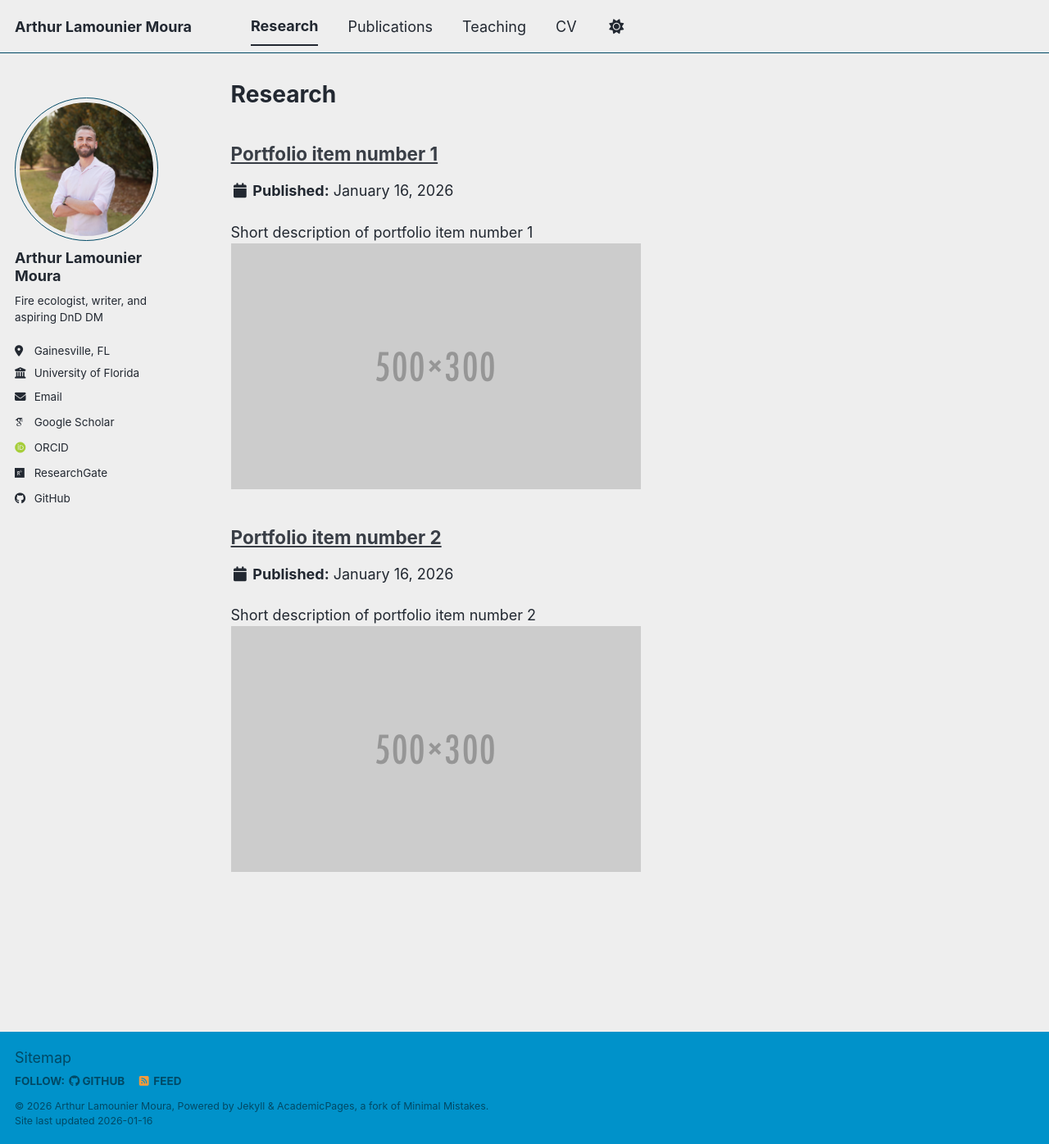
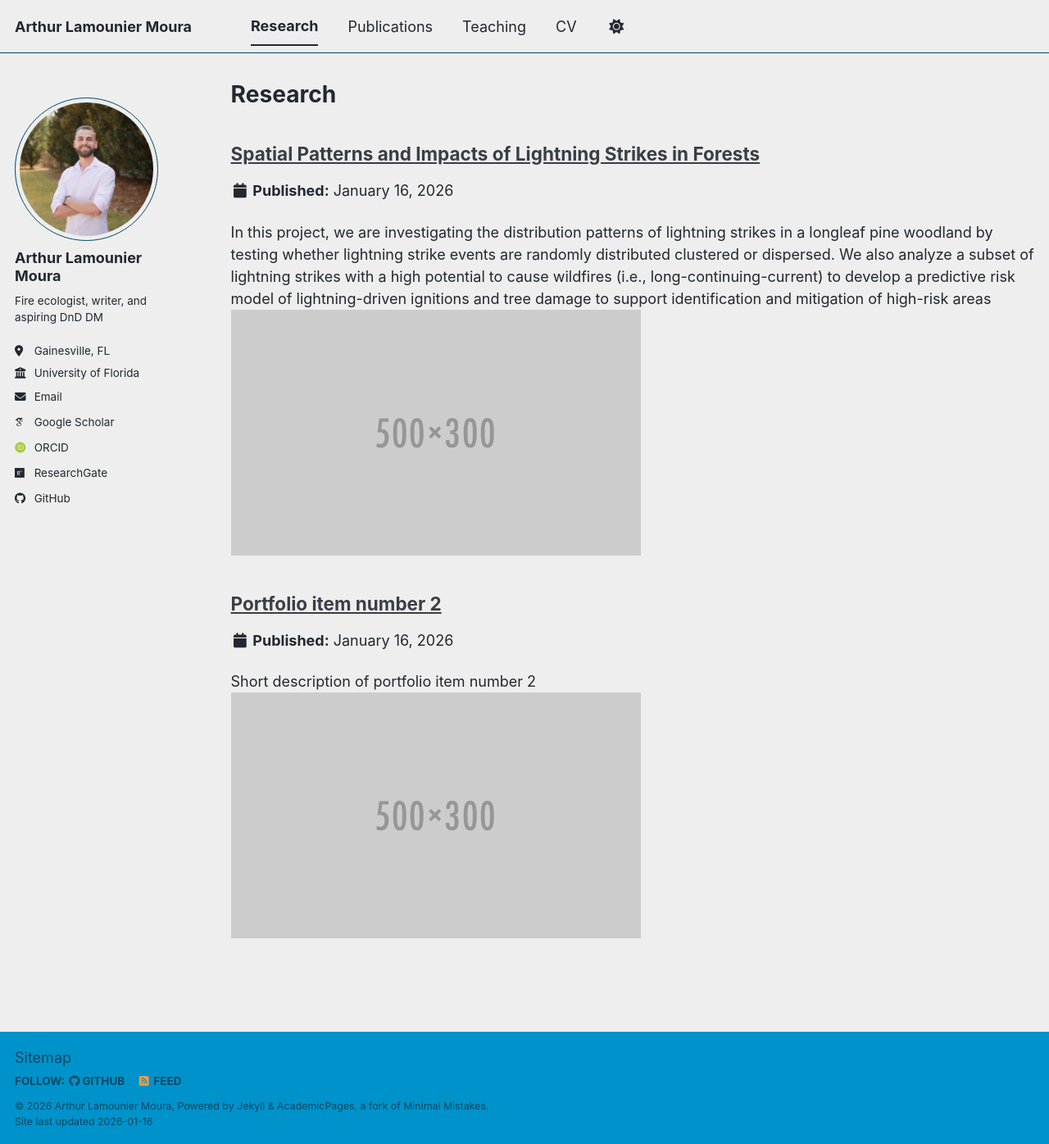
Before and after one commit to arthurlamounier/arthurlamounier.github.io, a Jekyll site: the page built from _pages/portfolio.html, in a window 1280 px wide and 1396 px high. Shown: the whole window at 82% size. Built offline with Jekyll 4.4.1, drawn with Linux system fonts in a browser that asks for light colours; some web fonts are replaced; a script bundle is joined from its source files by our own code; library files that are not in the unit come from our copies.

Commit message:
Update portfolio-1.md

```diff
--- a/_portfolio/portfolio-1.md
+++ b/_portfolio/portfolio-1.md
@@ -1,6 +1,6 @@
 ---
-title: "Portfolio item number 1"
-excerpt: "Short description of portfolio item number 1<br/><img src='/images/500x300.png'>"
+title: "Spatial Patterns and Impacts of Lightning Strikes in Forests"
+excerpt: "In this project, we are investigating the distribution patterns of lightning strikes in a longleaf pine woodland by testing whether lightning strike events are randomly distributed clustered or dispersed. We also analyze a subset of lightning strikes with a high potential to cause wildfires (i.e., long-continuing-current) to develop a predictive risk model of lightning-driven ignitions and tree damage to support identification and mitigation of high-risk areas  <br/><img src='/images/500x300.png'>"
 collection: portfolio
 ---
 
```
